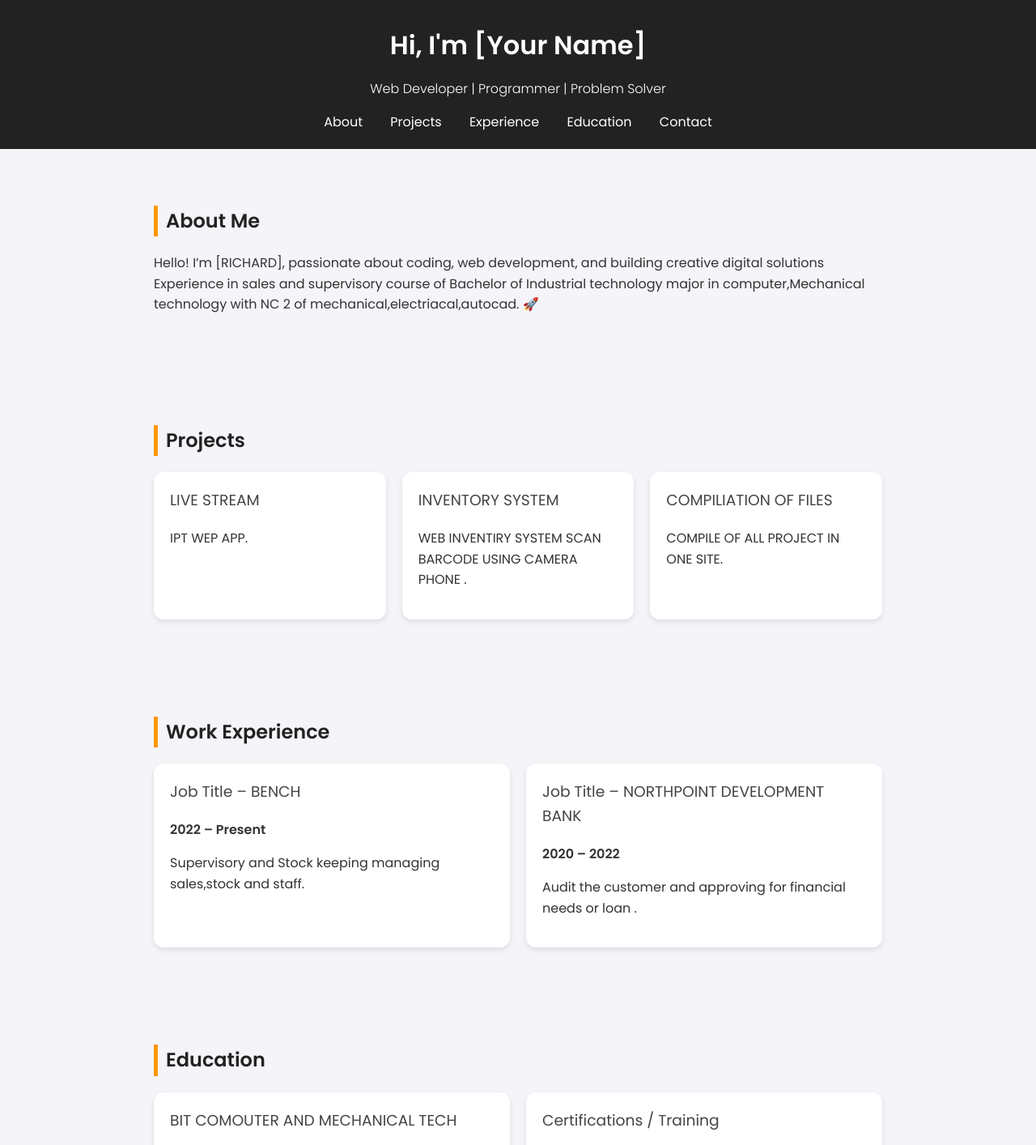
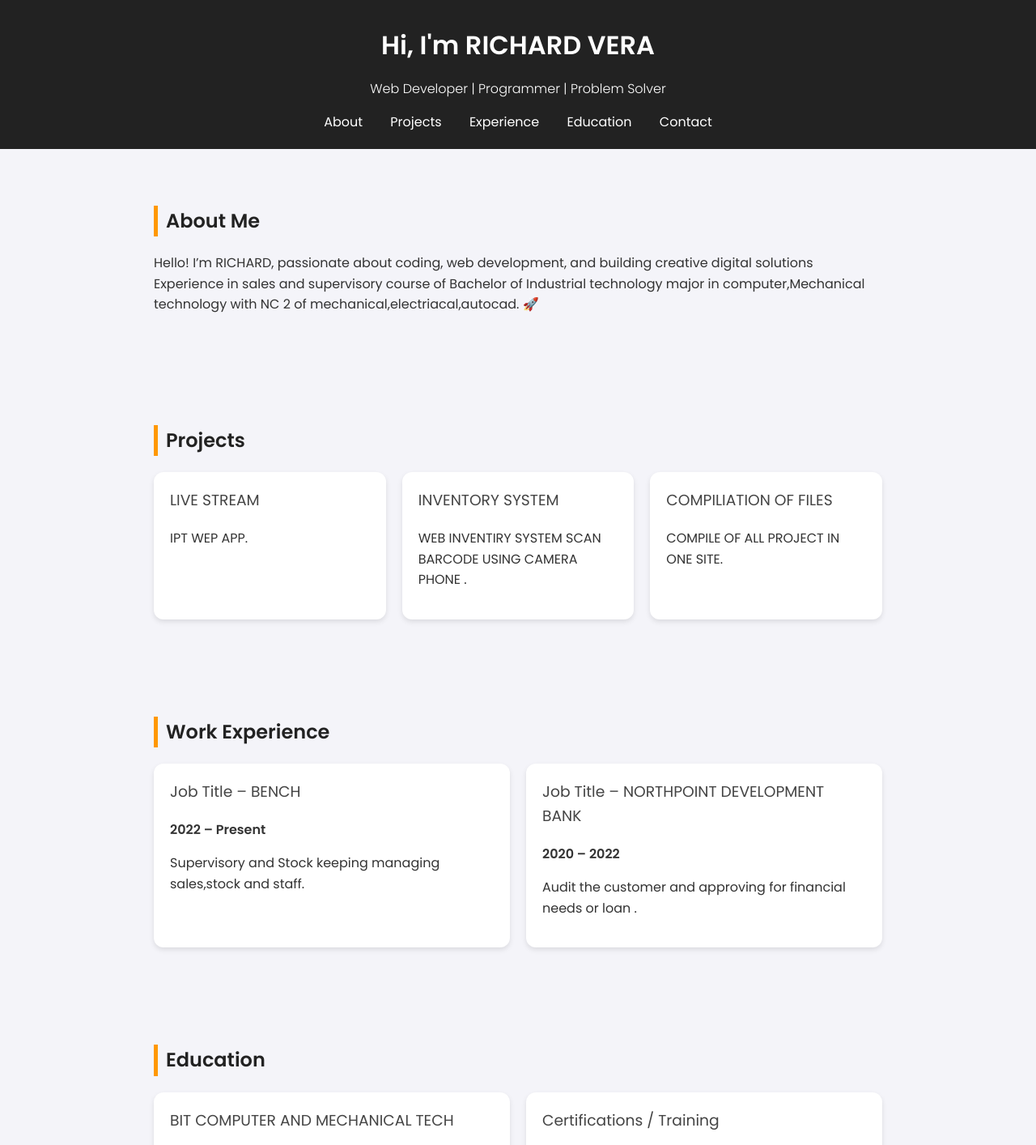
Before and after one commit to chad1991/FORTPOLIO, a plain HTML site: page index.html in a window 1280 px wide. Shown: the part 171-1585 px from the top of the page at 81% size. Drawn offline with Linux system fonts and the light colour scheme.

Commit message:
Update index.html

```diff
--- a/index.html
+++ b/index.html
@@ -127,7 +127,7 @@
   <header>
     <span class="menu-toggle" onclick="toggleMenu()">☰</span>
     <img src="profile.jpg" alt="Profile Picture">
-    <h1>Hi, I'm [Your Name]</h1>
+    <h1>Hi, I'm RICHARD VERA</h1>
     <p>Web Developer | Programmer | Problem Solver</p>
     <nav id="navbar">
       <a href="#about" onclick="closeMenu()">About</a>
@@ -140,7 +140,7 @@
 
   <section id="about">
     <h2>About Me</h2>
-    <p>Hello! I’m [RICHARD], passionate about coding, web development, and building creative digital solutions Experience in sales and supervisory course of Bachelor of Industrial technology major in computer,Mechanical technology with NC 2 of mechanical,electriacal,autocad. 🚀</p>
+    <p>Hello! I’m RICHARD, passionate about coding, web development, and building creative digital solutions Experience in sales and supervisory course of Bachelor of Industrial technology major in computer,Mechanical technology with NC 2 of mechanical,electriacal,autocad. 🚀</p>
   </section>
 
   <section id="projects">
@@ -181,7 +181,7 @@
     <h2>Education</h2>
     <div class="grid">
       <div class="card">
-        <h3>BIT COMOUTER AND MECHANICAL TECH</h3>
+        <h3>BIT COMPUTER AND MECHANICAL TECH</h3>
         <p><strong>SLSU LUCENA</strong></p>
         <p>Year Graduated: 2020</p>
       </div>
@@ -200,7 +200,7 @@
   </section>
 
   <footer>
-    <p>© 2025 [RICHARD]. All rights reserved.</p>
+    <p>© 2025 RICHARD VERA. All rights reserved.</p>
   </footer>
 
   <script>
```
